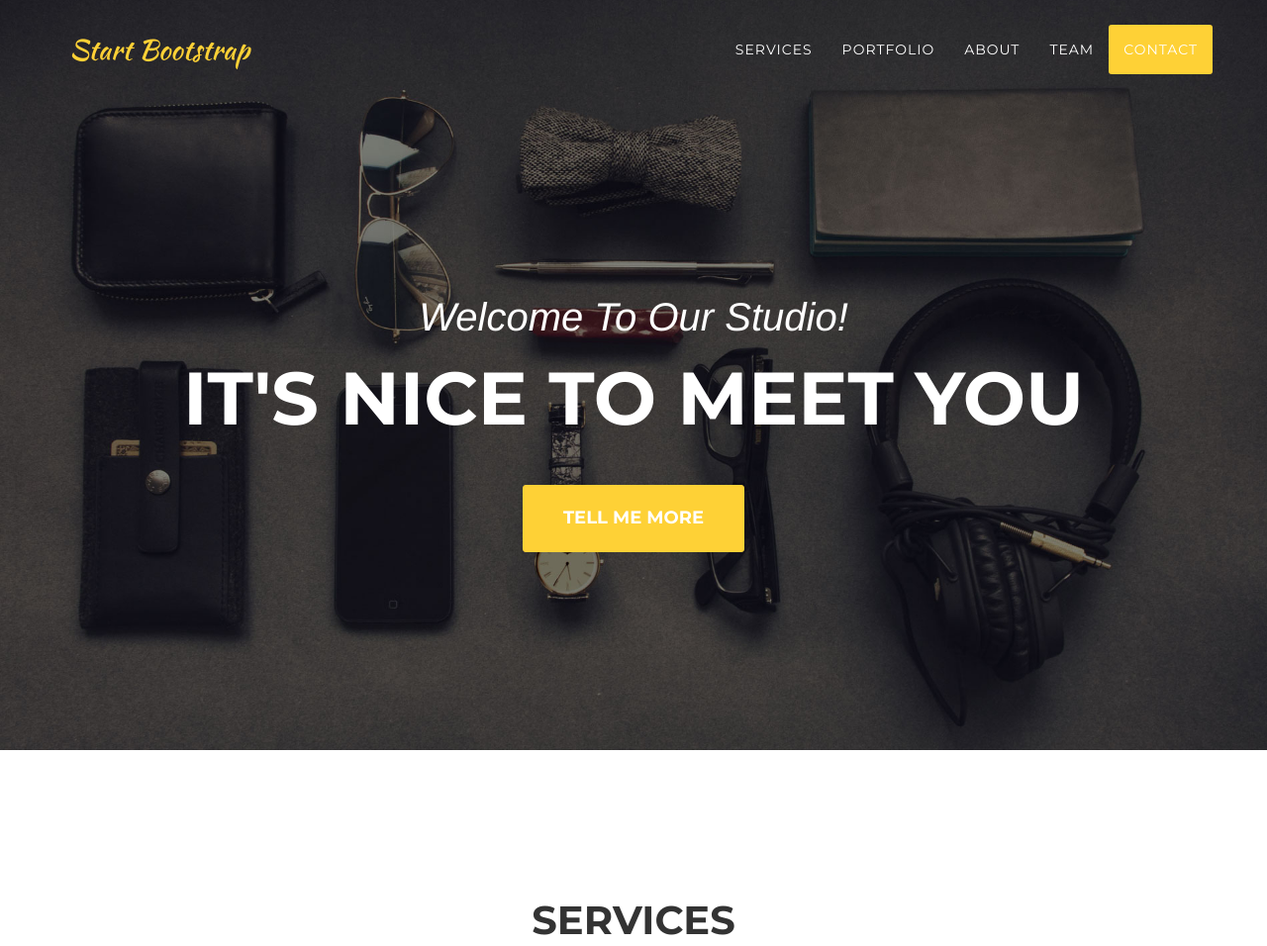
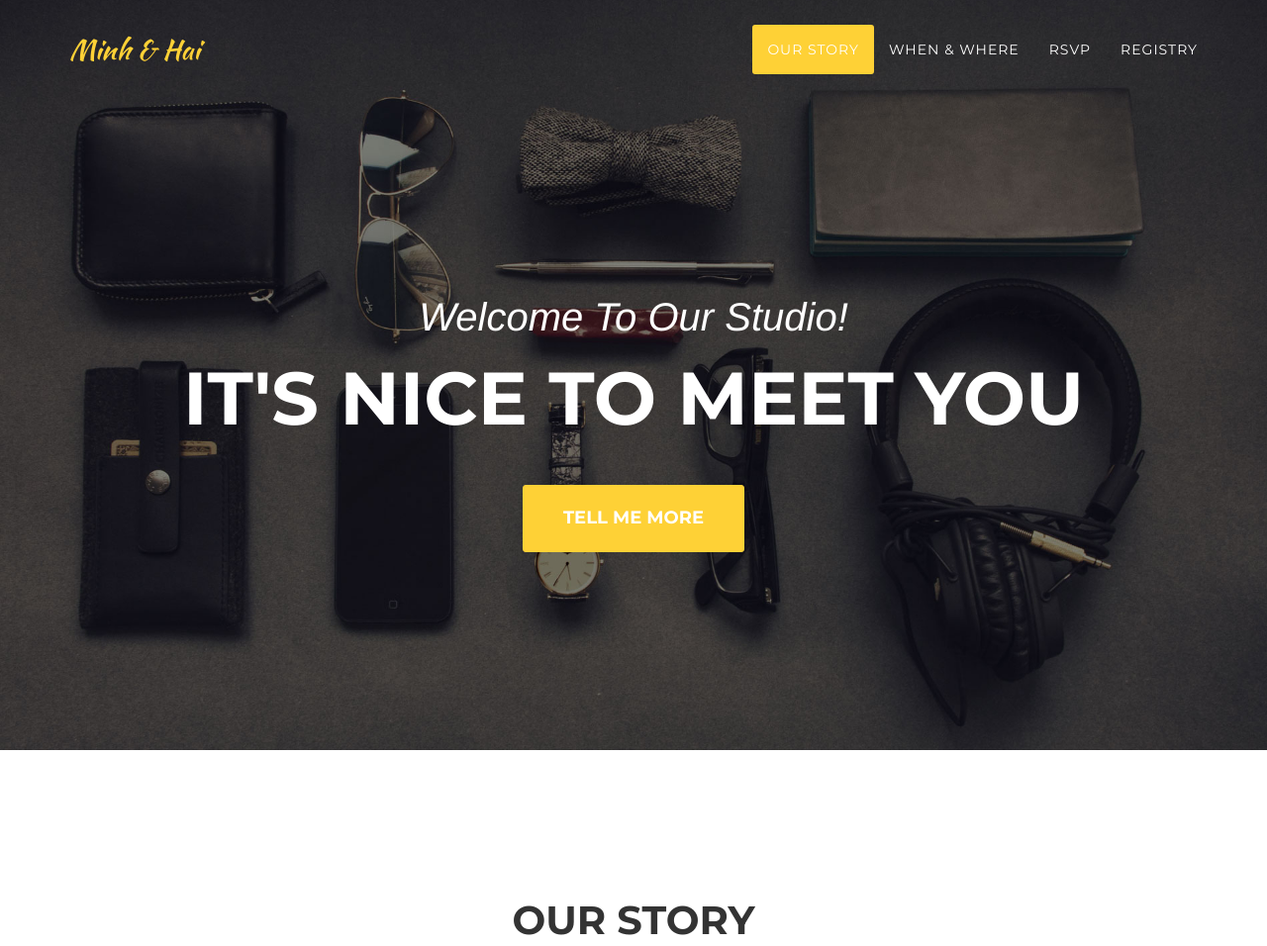
Before and after one commit to macduy/minh-hai, a website: page index.html in a window 1280 px wide. Shown: the top 956 px of the page at 99% size. Drawn offline with nearby package versions, Linux system fonts and the light colour scheme; a web font is replaced by a local one.

Commit message:
Initial test changes

```diff
--- a/index.html
+++ b/index.html
@@ -43,7 +43,7 @@
                 <button type="button" class="navbar-toggle" data-toggle="collapse" data-target="#bs-example-navbar-collapse-1">
                     <span class="sr-only">Toggle navigation</span> Menu <i class="fa fa-bars"></i>
                 </button>
-                <a class="navbar-brand page-scroll" href="#page-top">Start Bootstrap</a>
+                <a class="navbar-brand page-scroll" href="#page-top">Minh &amp; Hai</a>
             </div>
 
             <!-- Collect the nav links, forms, and other content for toggling -->
@@ -53,19 +53,16 @@
                         <a href="#page-top"></a>
                     </li>
                     <li>
-                        <a class="page-scroll" href="#services">Services</a>
+                        <a class="page-scroll" href="#our-story">Our story</a>
                     </li>
                     <li>
-                        <a class="page-scroll" href="#portfolio">Portfolio</a>
+                        <a class="page-scroll" href="#details">When &amp; Where</a>
                     </li>
                     <li>
-                        <a class="page-scroll" href="#about">About</a>
+                        <a class="page-scroll" href="#rsvp">RSVP</a>
                     </li>
                     <li>
-                        <a class="page-scroll" href="#team">Team</a>
-                    </li>
-                    <li>
-                        <a class="page-scroll" href="#contact">Contact</a>
+                        <a class="page-scroll" href="#registry">Registry</a>
                     </li>
                 </ul>
             </div>
@@ -80,17 +77,24 @@
             <div class="intro-text">
                 <div class="intro-lead-in">Welcome To Our Studio!</div>
                 <div class="intro-heading">It's Nice To Meet You</div>
-                <a href="#services" class="page-scroll btn btn-xl">Tell Me More</a>
+                <a href="#our-story" class="page-scroll btn btn-xl">Tell Me More</a>
             </div>
         </div>
     </header>
 
-    <!-- Services Section -->
-    <section id="services">
+    <!--
+     ██████  ██    ██ ██████      ███████ ████████  ██████  ██████  ██    ██
+    ██    ██ ██    ██ ██   ██     ██         ██    ██    ██ ██   ██  ██  ██
+    ██    ██ ██    ██ ██████      ███████    ██    ██    ██ ██████    ████
+    ██    ██ ██    ██ ██   ██          ██    ██    ██    ██ ██   ██    ██
+     ██████   ██████  ██   ██     ███████    ██     ██████  ██   ██    ██
+    -->
+    <!-- Our story -->
+    <section id="our-story">
         <div class="container">
             <div class="row">
                 <div class="col-lg-12 text-center">
-                    <h2 class="section-heading">Services</h2>
+                    <h2 class="section-heading">Our story</h2>
                     <h3 class="section-subheading text-muted">Lorem ipsum dolor sit amet consectetur.</h3>
                 </div>
             </div>
@@ -668,3 +672,4 @@
 </body>
 
 </html>
+`
```
